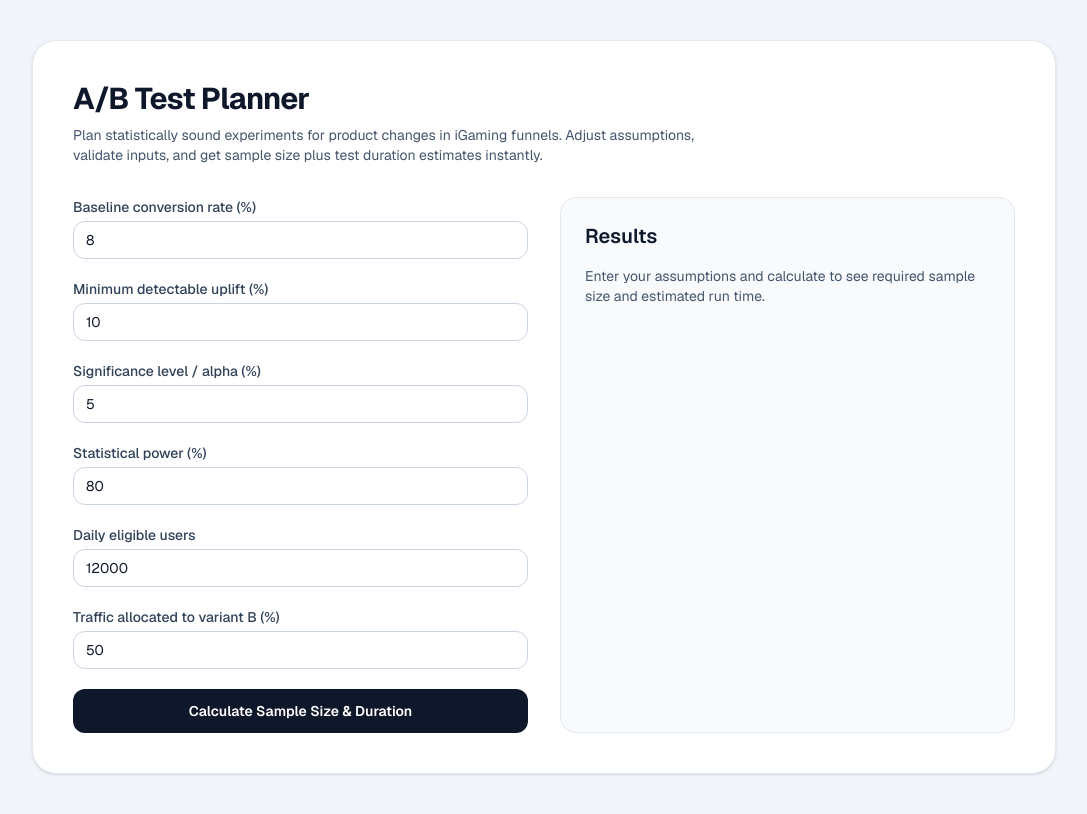
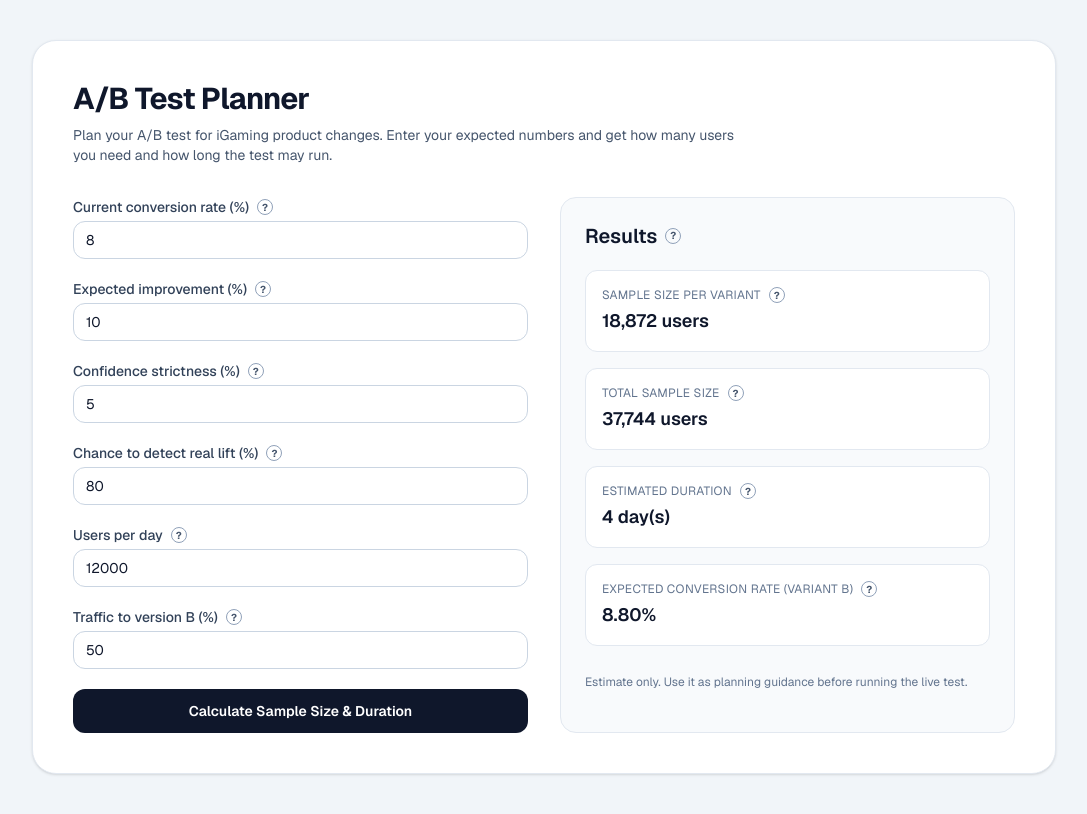
Before and after one commit to mansivachhani/ab-test-planner, a Next.js app: page / in a window 1280 px wide. Shown: the whole page, without its empty margins (96-1183 px from the left). Built offline with nearby package versions, Linux system fonts and the light colour scheme.

Commit message:
feat: add calculator tooltips and default initial results

```diff
--- a/app/page.tsx
+++ b/app/page.tsx
@@ -16,6 +16,15 @@ type Result = {
   totalSampleSize: number;
   durationDays: number;
   expectedVariantRate: number;
+};
+
+type ParsedValues = {
+  baselineRate: number;
+  uplift: number;
+  significance: number;
+  power: number;
+  dailyVisitors: number;
+  variantTraffic: number;
 };
 
 const DEFAULT_VALUES: FormValues = {
@@ -92,6 +101,40 @@ function formatRate(value: number): string {
   return `${(value * 100).toFixed(2)}%`;
 }
 
+function calculateResult(parsed: ParsedValues): Result {
+  const p1 = parsed.baselineRate;
+  const p2 = p1 * (1 + parsed.uplift);
+  const alpha = parsed.significance;
+  const zAlpha = inverseNormalCdf(1 - alpha / 2);
+  const zBeta = inverseNormalCdf(parsed.power);
+
+  const pooled = (p1 + p2) / 2;
+  const diff = Math.abs(p2 - p1);
+
+  const numerator =
+    zAlpha * Math.sqrt(2 * pooled * (1 - pooled)) +
+    zBeta * Math.sqrt(p1 * (1 - p1) + p2 * (1 - p2));
+
+  const sampleSizePerGroup = Math.ceil((numerator * numerator) / (diff * diff));
+
+  const controlShare = 1 - parsed.variantTraffic;
+  const variantShare = parsed.variantTraffic;
+
+  const controlDaily = parsed.dailyVisitors * controlShare;
+  const variantDaily = parsed.dailyVisitors * variantShare;
+
+  const durationDays = Math.ceil(
+    Math.max(sampleSizePerGroup / controlDaily, sampleSizePerGroup / variantDaily),
+  );
+
+  return {
+    sampleSizePerGroup,
+    totalSampleSize: sampleSizePerGroup * 2,
+    durationDays,
+    expectedVariantRate: p2,
+  };
+}
+
 export default function Home() {
   const [values, setValues] = useState<FormValues>(DEFAULT_VALUES);
   const [errors, setErrors] = useState<Record<keyof FormValues, string>>({
@@ -103,7 +146,16 @@ export default function Home() {
     variantTraffic: "",
   });
   const [globalError, setGlobalError] = useState("");
-  const [result, setResult] = useState<Result | null>(null);
+  const [result, setResult] = useState<Result | null>(() =>
+    calculateResult({
+      baselineRate: Number(DEFAULT_VALUES.baselineRate) / 100,
+      uplift: Number(DEFAULT_VALUES.minDetectableUplift) / 100,
+      significance: Number(DEFAULT_VALUES.significance) / 100,
+      power: Number(DEFAULT_VALUES.power) / 100,
+      dailyVisitors: Number(DEFAULT_VALUES.dailyVisitors),
+      variantTraffic: Number(DEFAULT_VALUES.variantTraffic) / 100,
+    }),
+  );
 
   const hasErrors = useMemo(() => {
     return Object.values(errors).some(Boolean) || Boolean(globalError);
@@ -181,37 +233,7 @@ export default function Home() {
       return;
     }
 
-    const p1 = parsed.baselineRate;
-    const p2 = p1 * (1 + parsed.uplift);
-    const alpha = parsed.significance;
-    const zAlpha = inverseNormalCdf(1 - alpha / 2);
-    const zBeta = inverseNormalCdf(parsed.power);
-
-    const pooled = (p1 + p2) / 2;
-    const diff = Math.abs(p2 - p1);
-
-    const numerator =
-      zAlpha * Math.sqrt(2 * pooled * (1 - pooled)) +
-      zBeta * Math.sqrt(p1 * (1 - p1) + p2 * (1 - p2));
-
-    const sampleSizePerGroup = Math.ceil((numerator * numerator) / (diff * diff));
-
-    const controlShare = 1 - parsed.variantTraffic;
-    const variantShare = parsed.variantTraffic;
-
-    const controlDaily = parsed.dailyVisitors * controlShare;
-    const variantDaily = parsed.dailyVisitors * variantShare;
-
-    const durationDays = Math.ceil(
-      Math.max(sampleSizePerGroup / controlDaily, sampleSizePerGroup / variantDaily),
-    );
-
-    setResult({
-      sampleSizePerGroup,
-      totalSampleSize: sampleSizePerGroup * 2,
-      durationDays,
-      expectedVariantRate: p2,
-    });
+    setResult(calculateResult(parsed));
   }
 
   function handleSubmit(event: FormEvent<HTMLFormElement>) {
@@ -234,8 +256,8 @@ export default function Home() {
         <header className="mb-8">
           <h1 className="text-3xl font-bold tracking-tight">A/B Test Planner</h1>
           <p className="mt-2 max-w-2xl text-sm text-slate-600">
-            Plan statistically sound experiments for product changes in iGaming funnels. Adjust assumptions,
-            validate inputs, and get sample size plus test duration estimates instantly.
+            Plan your A/B test for iGaming product changes. Enter your expected numbers and get how many users
+            you need and how long the test may run.
           </p>
         </header>
 
@@ -243,7 +265,8 @@ export default function Home() {
           <form className="space-y-5" onSubmit={handleSubmit} noValidate>
             <InputField
               id="baselineRate"
-              label="Baseline conversion rate (%)"
+              label="Current conversion rate (%)"
+              tooltip="How many users convert today before any change (your A version)."
               value={values.baselineRate}
               error={errors.baselineRate}
               onChange={(value) => updateValue("baselineRate", value)}
@@ -251,7 +274,8 @@ export default function Home() {
 
             <InputField
               id="minDetectableUplift"
-              label="Minimum detectable uplift (%)"
+              label="Expected improvement (%)"
+              tooltip="Smallest lift you want to be able to catch in B. Smaller lifts need more users."
               value={values.minDetectableUplift}
               error={errors.minDetectableUplift}
               onChange={(value) => updateValue("minDetectableUplift", value)}
@@ -259,7 +283,8 @@ export default function Home() {
 
             <InputField
               id="significance"
-              label="Significance level / alpha (%)"
+              label="Confidence strictness (%)"
+              tooltip="How strict you want to be before calling a winner. More strict means more users."
               value={values.significance}
               error={errors.significance}
               onChange={(value) => updateValue("significance", value)}
@@ -267,7 +292,8 @@ export default function Home() {
 
             <InputField
               id="power"
-              label="Statistical power (%)"
+              label="Chance to detect real lift (%)"
+              tooltip="How likely the test should catch a true improvement. Higher chance means more users."
               value={values.power}
               error={errors.power}
               onChange={(value) => updateValue("power", value)}
@@ -275,7 +301,8 @@ export default function Home() {
 
             <InputField
               id="dailyVisitors"
-              label="Daily eligible users"
+              label="Users per day"
+              tooltip="Average number of users per day who can join this test."
               value={values.dailyVisitors}
               error={errors.dailyVisitors}
               onChange={(value) => updateValue("dailyVisitors", value)}
@@ -283,7 +310,8 @@ export default function Home() {
 
             <InputField
               id="variantTraffic"
-              label="Traffic allocated to variant B (%)"
+              label="Traffic to version B (%)"
+              tooltip="How much traffic goes to B. A very uneven split can make the test take longer."
               value={values.variantTraffic}
               error={errors.variantTraffic}
               onChange={(value) => updateValue("variantTraffic", value)}
@@ -302,7 +330,10 @@ export default function Home() {
           </form>
 
           <section className="rounded-2xl border border-slate-200 bg-slate-50 p-6">
-            <h2 className="text-xl font-semibold">Results</h2>
+            <h2 className="flex items-center gap-2 text-xl font-semibold">
+              Results
+              <TooltipHelp text="We estimate required users for A and B, then convert that into days using your daily traffic and split." />
+            </h2>
             {!result ? (
               <p className="mt-4 text-sm text-slate-600">
                 Enter your assumptions and calculate to see required sample size and estimated run time.
@@ -312,15 +343,25 @@ export default function Home() {
                 <ResultCard
                   label="Sample size per variant"
                   value={`${formatNumber(result.sampleSizePerGroup)} users`}
+                  tooltip="Users needed in A and in B before you can trust the result."
                 />
-                <ResultCard label="Total sample size" value={`${formatNumber(result.totalSampleSize)} users`} />
-                <ResultCard label="Estimated duration" value={`${result.durationDays} day(s)`} />
+                <ResultCard
+                  label="Total sample size"
+                  value={`${formatNumber(result.totalSampleSize)} users`}
+                  tooltip="Users needed in total across both versions."
+                />
+                <ResultCard
+                  label="Estimated duration"
+                  value={`${result.durationDays} day(s)`}
+                  tooltip="Estimated days to reach the needed users based on your daily traffic and split."
+                />
                 <ResultCard
                   label="Expected conversion rate (variant B)"
                   value={formatRate(result.expectedVariantRate)}
+                  tooltip="Estimated B conversion rate based on your current rate and expected lift."
                 />
                 <p className="pt-3 text-xs text-slate-500">
-                  Formula uses a two-sided z-test approximation for two independent proportions.
+                  Estimate only. Use it as planning guidance before running the live test.
                 </p>
               </div>
             )}
@@ -334,17 +375,21 @@ export default function Home() {
 type InputFieldProps = {
   id: string;
   label: string;
+  tooltip: string;
   value: string;
   error?: string;
   onChange: (value: string) => void;
 };
 
-function InputField({ id, label, value, error, onChange }: InputFieldProps) {
+function InputField({ id, label, tooltip, value, error, onChange }: InputFieldProps) {
   return (
     <div>
-      <label htmlFor={id} className="mb-1 block text-sm font-medium text-slate-700">
-        {label}
-      </label>
+      <div className="mb-1 flex items-center gap-2">
+        <label htmlFor={id} className="block text-sm font-medium text-slate-700">
+          {label}
+        </label>
+        <TooltipHelp text={tooltip} />
+      </div>
       <input
         id={id}
         value={value}
@@ -362,13 +407,38 @@ function InputField({ id, label, value, error, onChange }: InputFieldProps) {
 type ResultCardProps = {
   label: string;
   value: string;
+  tooltip?: string;
 };
 
-function ResultCard({ label, value }: ResultCardProps) {
+function ResultCard({ label, value, tooltip }: ResultCardProps) {
   return (
     <div className="rounded-xl border border-slate-200 bg-white p-4">
-      <p className="text-xs uppercase tracking-wide text-slate-500">{label}</p>
+      <div className="flex items-center gap-2">
+        <p className="text-xs uppercase tracking-wide text-slate-500">{label}</p>
+        {tooltip ? <TooltipHelp text={tooltip} /> : null}
+      </div>
       <p className="mt-1 text-lg font-semibold text-slate-900">{value}</p>
     </div>
   );
 }
+
+type TooltipHelpProps = {
+  text: string;
+};
+
+function TooltipHelp({ text }: TooltipHelpProps) {
+  return (
+    <span className="group relative inline-flex">
+      <button
+        type="button"
+        aria-label="More info"
+        className="flex h-4 w-4 items-center justify-center rounded-full border border-slate-400 text-[10px] font-bold text-slate-600"
+      >
+        ?
+      </button>
+      <span className="pointer-events-none absolute left-1/2 top-6 z-20 w-64 -translate-x-1/2 rounded-lg bg-slate-900 px-3 py-2 text-xs font-medium text-white opacity-0 shadow-lg transition group-hover:opacity-100 group-focus-within:opacity-100">
+        {text}
+      </span>
+    </span>
+  );
+}
```
